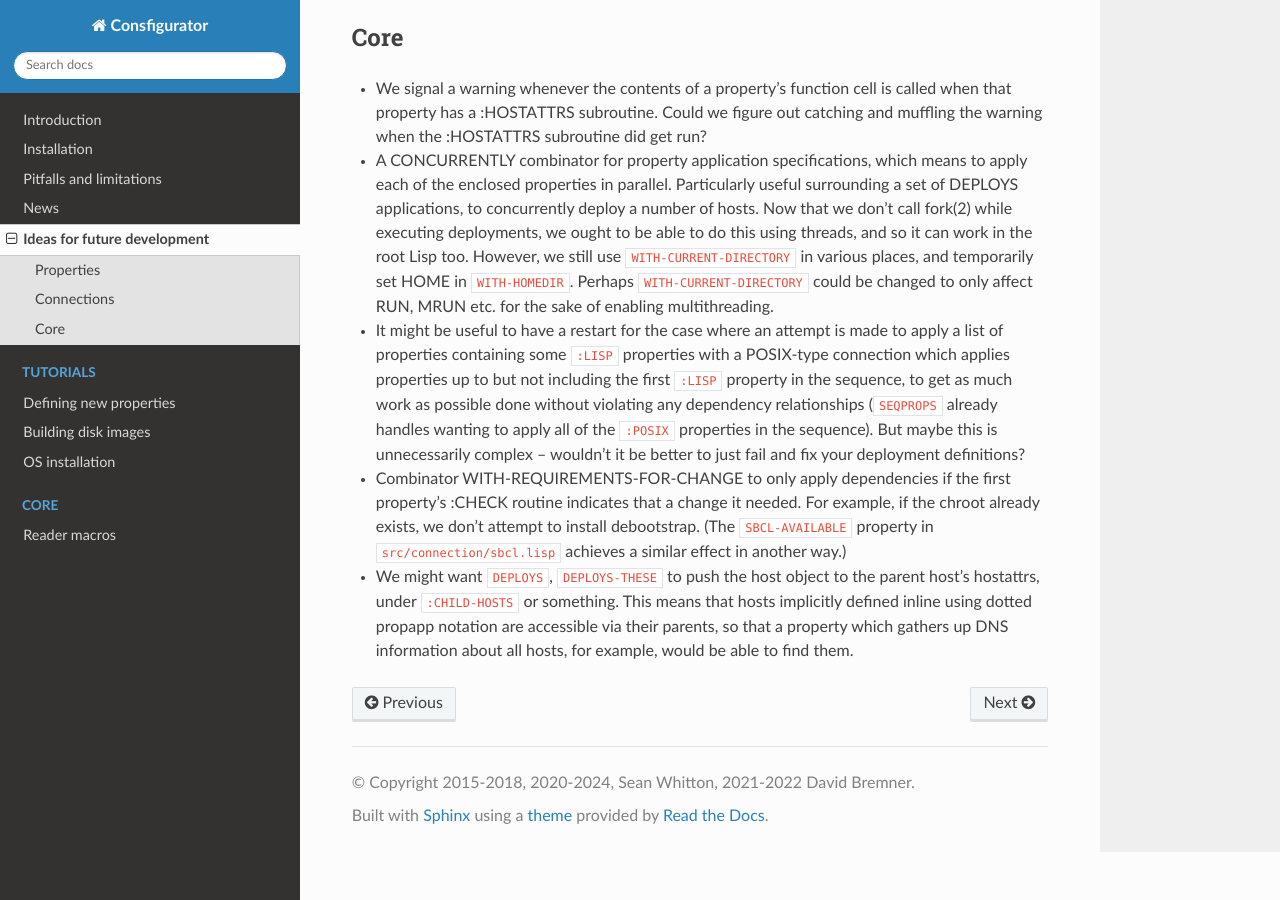
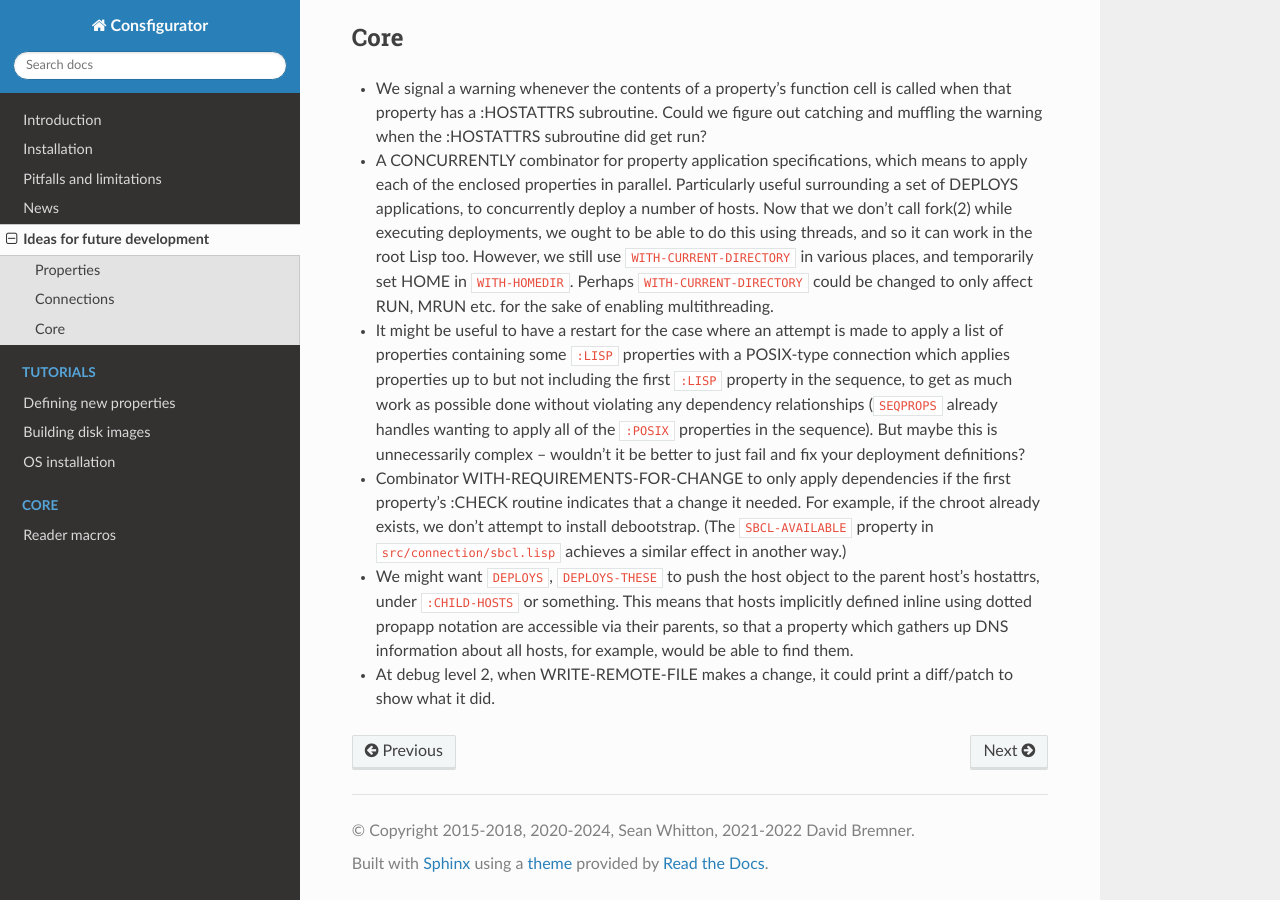
Before and after one commit to spwhitton/consfigurator, a Sphinx documentation site: the page built from doc/ideas.rst, in a window 1280 px wide and 900 px high, scrolled down 833 px. Built offline with Sphinx 7.4.7 and the Read the Docs theme 2.0.0, drawn with Linux system fonts in a browser that asks for light colours; pages that are not in the unit, such as notebooks, are missing from menus.

Commit message:
ideas.rst: add idea about WRITE-REMOTE-FILE printing a diff
Signed-off-by: Sean Whitton <spwhitton@spwhitton.name>

```diff
--- a/doc/ideas.rst
+++ b/doc/ideas.rst
@@ -76,3 +76,6 @@ Core
   that hosts implicitly defined inline using dotted propapp notation are
   accessible via their parents, so that a property which gathers up DNS
   information about all hosts, for example, would be able to find them.
+
+- At debug level 2, when WRITE-REMOTE-FILE makes a change, it could print a
+  diff/patch to show what it did.
```
